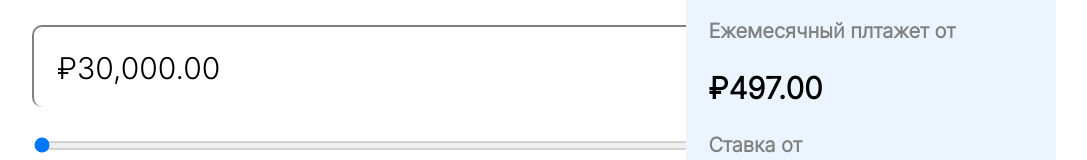
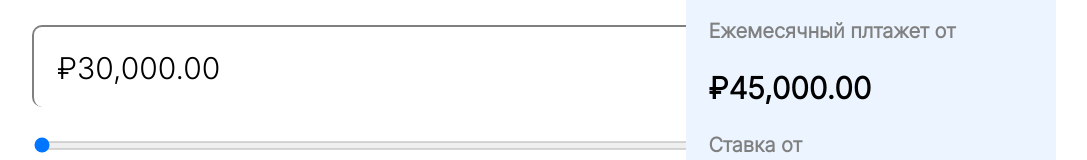
Before and after one commit to Temirlan24/TestProject, an Angular app: page / in a window 1280 px wide. Shown: the part 399-559 px from the top of the page, without its empty margins (96-1183 px from the left). Built offline with nearby package versions, Linux system fonts and the light colour scheme.

Commit message:
updates to deploy

```diff
--- a/src/app/credit-calculator/credit-calculator.component.ts
+++ b/src/app/credit-calculator/credit-calculator.component.ts
@@ -66,7 +66,7 @@ export class CreditCalculatorComponent implements OnInit {
   }
   calculateCredit(){
     const p = (this.interestRate/100)/12;
-    this.monthPayment =Math.ceil(this.amount*(p+(p/((1+p)^this.amountMonth-1))));
+    this.monthPayment =Math.ceil(this.amount*((p*(p+1)^this.amountMonth)/((1+p)^this.amountMonth-1)));
     console.log("payment", this.monthPayment);
   }
 }
```
